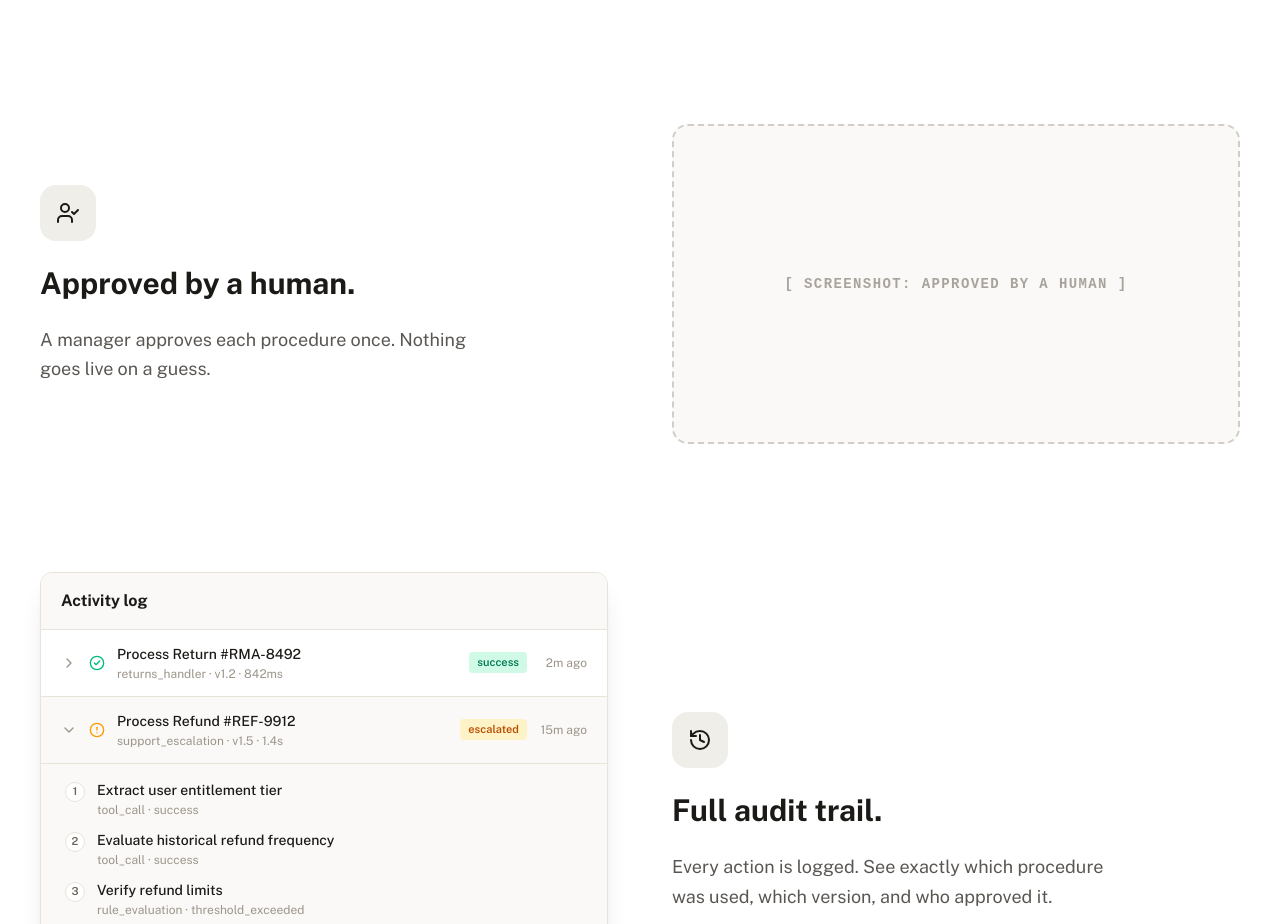
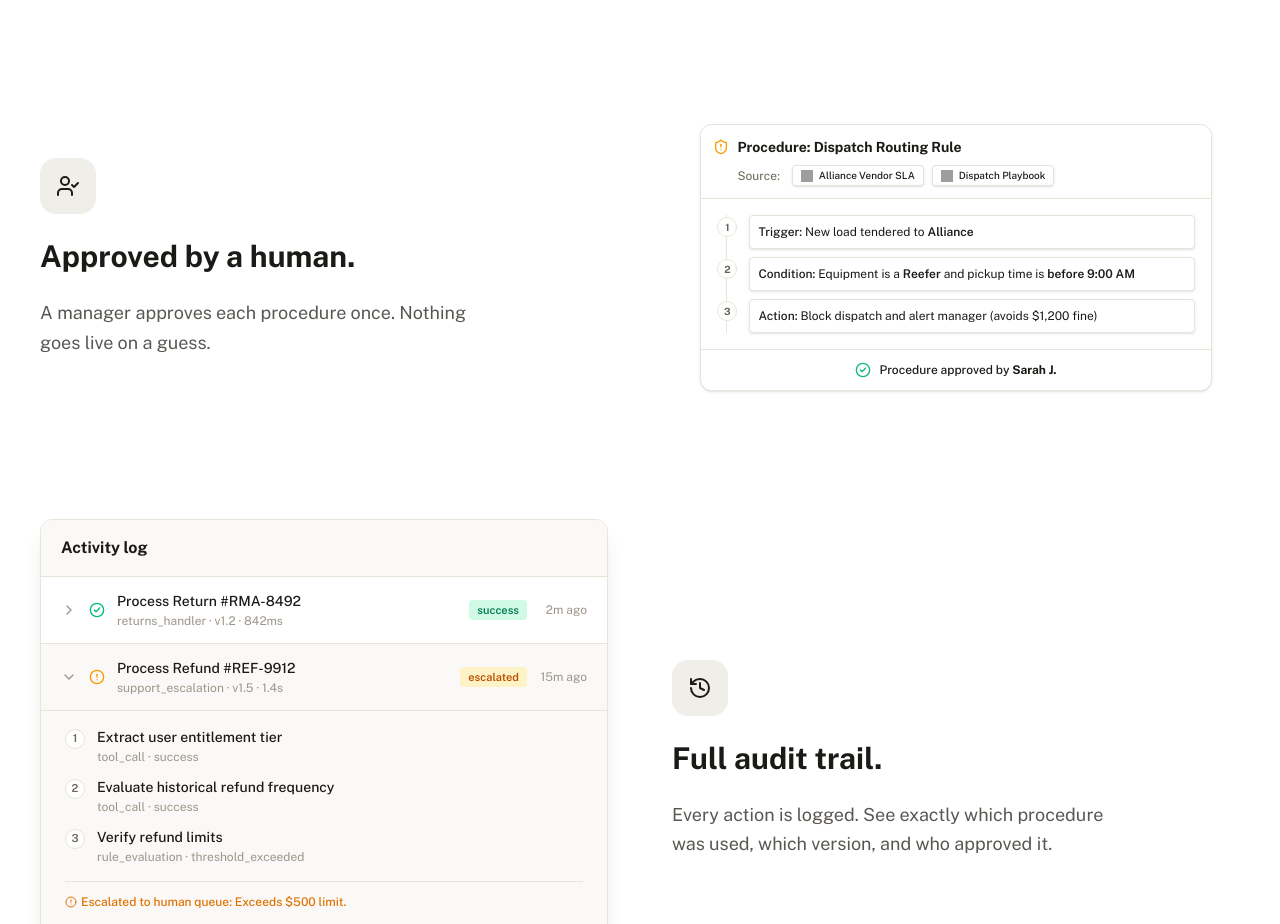
Before and after one commit to VeshGuy/KB-WB, a React (Vite) app: page / in a window 1280 px wide. Shown: the part 2500-3424 px from the top of the page. Built offline with nearby package versions, Linux system fonts and the light colour scheme; grey boxes are pictures that could not be loaded.

Commit message:
Add MockApprovedCard to features section

```diff
--- a/src/components/Features.tsx
+++ b/src/components/Features.tsx
@@ -1,6 +1,7 @@
 import { Link, AlertCircle, UserCheck, History } from 'lucide-react';
 import MockAuditTrail from './MockAuditTrail';
 import NetworkUpdateAnimation from './NetworkUpdateAnimation';
+import MockApprovedCard from './MockApprovedCard';
 
 const features = [
   {
@@ -60,6 +61,10 @@ export default function Features() {
                     <div className="w-full flex items-center justify-center transition-transform duration-500 group-hover:scale-[1.02]">
                       <NetworkUpdateAnimation />
                     </div>
+                  ) : feature.title === 'Approved by a human.' ? (
+                    <div className="w-full flex items-center justify-center transition-transform duration-500 group-hover:scale-[1.02]">
+                      <MockApprovedCard />
+                    </div>
                   ) : (
                     <div className="w-full aspect-video rounded-2xl border-2 border-dashed border-[#d1cec7] bg-[#faf9f7] flex items-center justify-center transition-all duration-300 group-hover:bg-[#f0eee9] group-hover:border-[#1c1a17]/20">
                       <div className="text-[#a8a49c] font-mono text-sm uppercase tracking-widest font-semibold">
--- /dev/null
+++ b/src/components/MockApprovedCard.tsx
@@ -0,0 +1,54 @@
+import { ShieldAlert, CheckCircle2 } from 'lucide-react';
+
+export default function MockApprovedCard() {
+  return (
+    <div className="w-full max-w-[90%] bg-paper border border-line rounded-xl shadow-sm flex flex-col overflow-hidden text-left mx-auto hover:shadow-md transition-shadow">
+      <div className="p-3 border-b border-line bg-surface flex flex-col gap-1">
+        <div className="flex items-center gap-2">
+          <ShieldAlert className="w-4 h-4 text-amber-500 shrink-0" />
+          <span className="text-sm font-bold text-ink">Procedure: Dispatch Routing Rule</span>
+        </div>
+        <div className="flex items-center gap-2 mt-1 ml-6">
+          <span className="text-xs text-muted mr-1">Source:</span>
+          <div className="flex items-center gap-1.5 bg-white border border-line px-2 py-0.5 rounded text-[10px] font-medium text-ink shadow-sm">
+            <img src="https://upload.wikimedia.org/wikipedia/commons/8/87/PDF_file_icon.svg" className="w-3 h-3" alt="PDF" />
+            Alliance Vendor SLA
+          </div>
+          <div className="flex items-center gap-1.5 bg-white border border-line px-2 py-0.5 rounded text-[10px] font-medium text-ink shadow-sm">
+            <img src="https://upload.wikimedia.org/wikipedia/commons/e/e9/Notion-logo.svg" className="w-3 h-3" alt="Notion" />
+            Dispatch Playbook
+          </div>
+        </div>
+      </div>
+
+      <div className="p-4 flex flex-col gap-2 relative bg-white">
+        <div className="absolute left-[25px] top-4 bottom-4 w-px bg-line z-0" />
+        <div className="flex flex-col gap-2 relative z-10">
+          <div className="flex items-start gap-3">
+            <div className="w-5 h-5 rounded-full bg-surface border border-line flex items-center justify-center text-[10px] font-bold text-muted shrink-0 mt-0.5">1</div>
+            <div className="bg-surface border border-line rounded p-2 text-xs flex-1 shadow-sm">
+              <span className="font-medium text-ink">Trigger:</span> New load tendered to <span className="font-semibold text-ink">Alliance</span>
+            </div>
+          </div>
+          <div className="flex items-start gap-3">
+            <div className="w-5 h-5 rounded-full bg-surface border border-line flex items-center justify-center text-[10px] font-bold text-muted shrink-0 mt-0.5">2</div>
+            <div className="bg-surface border border-line rounded p-2 text-xs flex-1 shadow-sm">
+              <span className="font-medium text-ink">Condition:</span> Equipment is a <span className="font-semibold text-ink">Reefer</span> and pickup time is <span className="font-semibold text-ink">before 9:00 AM</span>
+            </div>
+          </div>
+          <div className="flex items-start gap-3">
+            <div className="w-5 h-5 rounded-full bg-surface border border-line flex items-center justify-center text-[10px] font-bold text-muted shrink-0 mt-0.5">3</div>
+            <div className="bg-surface border border-line rounded p-2 text-xs flex-1 shadow-sm">
+              <span className="font-medium text-ink">Action:</span> Block dispatch and alert manager (avoids $1,200 fine)
+            </div>
+          </div>
+        </div>
+      </div>
+
+      <div className="p-3 border-t border-line bg-surface flex items-center justify-center gap-2">
+        <CheckCircle2 className="w-4 h-4 text-[#10b981]" />
+        <span className="text-xs font-medium text-ink">Procedure approved by <span className="font-bold">Sarah J.</span></span>
+      </div>
+    </div>
+  );
+}
```
